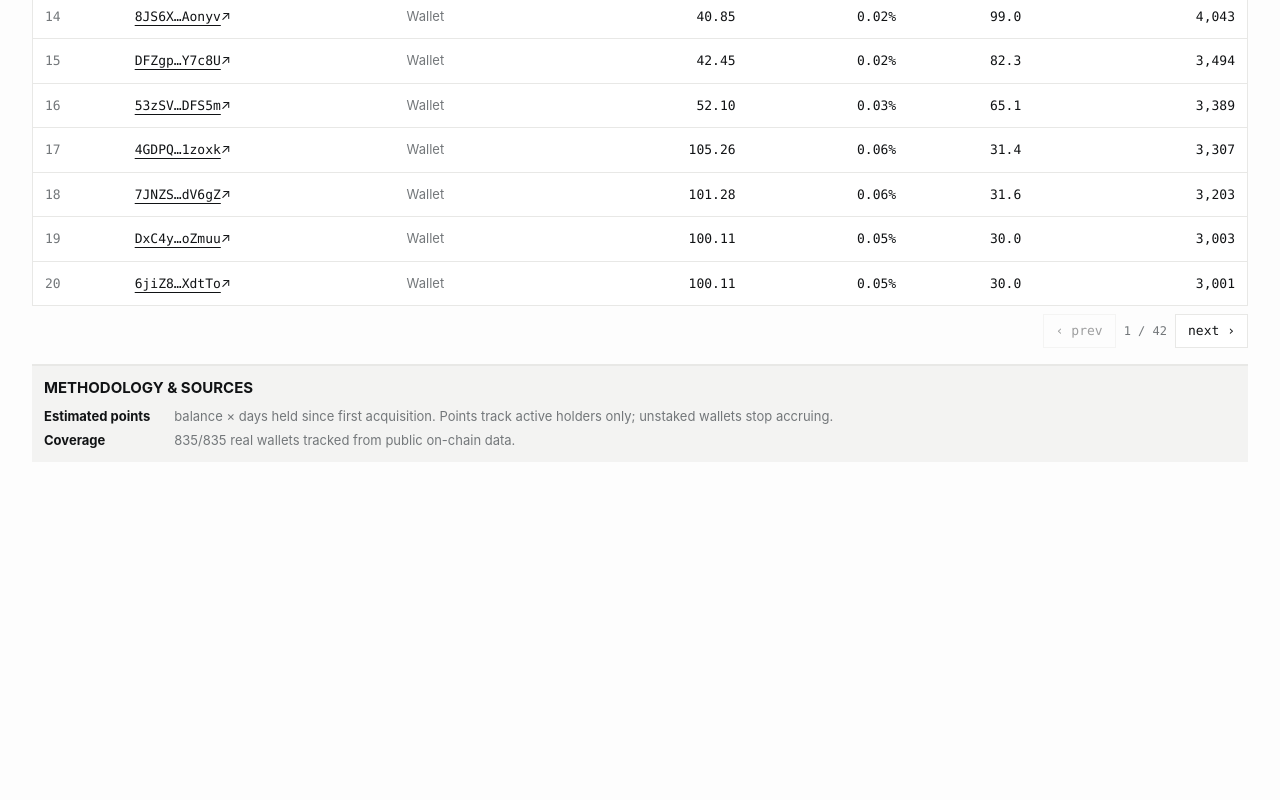
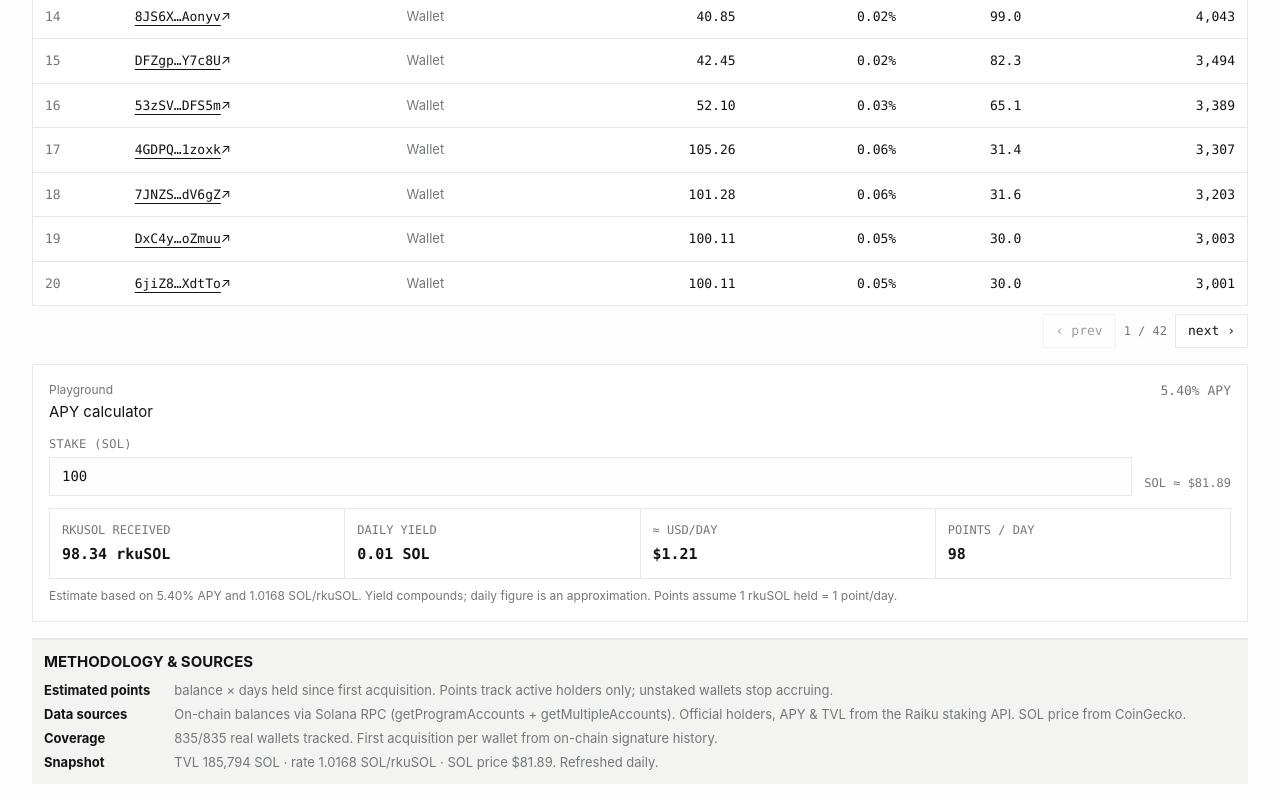
Before and after one commit to yjm26/raiku-dashboard, a React (Vite) app: page / in a window 1280 px wide. Shown: the part 2580-3380 px from the top of the page. Before the commit the page ends 3058 px from the top, so only its background shows below. Built offline with nearby package versions, Linux system fonts and the light colour scheme.

Commit message:
feat: APY playground calculator + detailed methodology sources

```diff
--- a/src/app/App.jsx
+++ b/src/app/App.jsx
@@ -9,6 +9,7 @@ import InsightGrid from './components/InsightGrid.jsx';
 import WalletSearch from './components/WalletSearch.jsx';
 import DataSection from './components/DataSection.jsx';
 import MethodologyNote from './components/MethodologyNote.jsx';
+import ApyCalculator from './components/ApyCalculator.jsx';
 
 function LoadingState() { return <main className="mx-auto grid min-h-screen max-w-xl place-items-center px-4" aria-busy="true"><div className="w-full border border-rule bg-surface p-6" role="status"><p className="m-0 text-[13px] uppercase text-muted">Raiku / loading</p><h1 className="mt-3 font-serif text-xl">Loading dashboard snapshot</h1><p className="text-[15px] text-muted">Fetching the latest rkuSOL holder data.</p></div></main>; }
 function ErrorState({ error, onRetry }) { return <main className="mx-auto grid min-h-screen max-w-xl place-items-center px-4" aria-busy="false"><div className="w-full border border-rule bg-surface p-6" role="alert"><p className="m-0 text-[13px] uppercase text-muted">Snapshot unavailable</p><h1 className="mt-3 font-serif text-xl">Couldn&apos;t load the dashboard snapshot</h1><p className="text-[15px] text-muted">{error.message || 'The snapshot could not be loaded right now.'}</p><button className="mt-4 border border-rule bg-accent px-4 py-2 text-[15px] font-medium text-page" type="button" onClick={onRetry}>Try again</button></div></main>; }
@@ -28,5 +29,5 @@ export default function App() {
     { label: 'Total estimated points', value: formatNumber(stats.totalPoints, { maximumFractionDigits: 0 }), detail: 'across active holders', tone: 'blue', emphasis: true },
   ];
   const secondary = [{ label: 'APY', value: apyLabel, detail: 'latest reported rate' }, { label: 'TVL', value: tvlSolLabel, detail: 'total value locked', tone: 'green' }, { label: 'rkuSOL rate', value: rateLabel, detail: 'SOL per rkuSOL', tone: 'blue' }, { label: 'Daily points', value: formatNumber(stats.dailyPoints, { maximumFractionDigits: 0 }), detail: 'estimated daily accrual', tone: 'green' }, { label: 'Official holders', value: formatNumber(stats.officialHolders, { maximumFractionDigits: 0 }), detail: 'Raiku API reference' }, { label: 'Top-10 concentration', value: stats.top10Share == null ? '—' : `${formatNumber(stats.top10Share, { maximumFractionDigits: 1 })}%`, detail: 'share of total supply', tone: 'amber' }];
-  return <AppShell><TopBar snapshot={snapshot} /><div className="mt-4 grid gap-4 lg:grid-cols-[minmax(340px,0.62fr)_minmax(0,1.38fr)]"><ProtocolInfo snapshot={snapshot} /><main className="app-main min-w-0" aria-busy="false"><DashboardHeader snapshot={snapshot} /><MetricGroup primary={primary} secondary={secondary} /></main></div><InsightGrid snapshot={snapshot} /><WalletSearch rows={snapshot.realRows} /><DataSection rows={snapshot.realRows} /><MethodologyNote coverage={snapshot.coverage} /></AppShell>;
+  return <AppShell><TopBar snapshot={snapshot} /><div className="mt-4 grid gap-4 lg:grid-cols-[minmax(340px,0.62fr)_minmax(0,1.38fr)]"><ProtocolInfo snapshot={snapshot} /><main className="app-main min-w-0" aria-busy="false"><DashboardHeader snapshot={snapshot} /><MetricGroup primary={primary} secondary={secondary} /></main></div><InsightGrid snapshot={snapshot} /><WalletSearch rows={snapshot.realRows} /><DataSection rows={snapshot.realRows} /><ApyCalculator snapshot={snapshot} /><MethodologyNote coverage={snapshot.coverage} snapshot={snapshot} /></AppShell>;
 }
--- /dev/null
+++ b/src/app/components/ApyCalculator.jsx
@@ -0,0 +1,76 @@
+import { useMemo, useState } from 'react';
+import { formatNumber } from '../data.js';
+
+// APY playground: stake N SOL → how much rkuSOL you receive, daily yield,
+// and estimated daily points (1 rkuSOL = 1 point/day).
+export default function ApyCalculator({ snapshot }) {
+  const stats = snapshot?.stats || {};
+  const [solInput, setSolInput] = useState('100');
+
+  const apy = Number(stats.apyPct);
+  const apyFraction = Number.isFinite(apy) ? apy / 100 : null;
+  const rate = Number(stats.rateSolPerRkuSol);
+  const solPrice = Number(stats.solPriceUsd);
+
+  const result = useMemo(() => {
+    const sol = Number(solInput);
+    if (!Number.isFinite(sol) || sol <= 0) return null;
+    const rkuSol = Number.isFinite(rate) && rate > 0 ? sol / rate : null;
+    const dailyYieldSol = apyFraction != null ? (sol * apyFraction) / 365 : null;
+    const dailyYieldRkuSol = dailyYieldSol != null && Number.isFinite(rate) && rate > 0 ? dailyYieldSol / rate : null;
+    const dailyPoints = rkuSol != null ? rkuSol : null; // 1 rkuSOL = 1 point/day
+    const dailyYieldUsd = dailyYieldSol != null && Number.isFinite(solPrice) ? dailyYieldSol * solPrice : null;
+    return { sol, rkuSol, dailyYieldSol, dailyYieldRkuSol, dailyPoints, dailyYieldUsd };
+  }, [solInput, rate, apyFraction, solPrice]);
+
+  const fmt = (v, opts) => (v == null || !Number.isFinite(Number(v))) ? '—' : formatNumber(Number(v), opts || { maximumFractionDigits: 2 });
+
+  return (
+    <section className="mt-4 border border-rule bg-surface p-4" aria-labelledby="apy-calc-title">
+      <div className="flex items-start justify-between">
+        <div>
+          <p className="m-0 text-[12px] text-muted">Playground</p>
+          <h2 id="apy-calc-title" className="m-0 mt-0.5 text-[15px] font-normal text-ink">APY calculator</h2>
+        </div>
+        <span className="font-mono text-[13px] text-muted">{apy != null ? `${formatNumber(apy, { maximumFractionDigits: 2 })}% APY` : ''}</span>
+      </div>
+
+      <div className="mt-3 grid gap-3 sm:grid-cols-[1fr_auto]">
+        <label className="block">
+          <span className="mb-1 block font-mono text-[12px] uppercase tracking-wide text-muted">Stake (SOL)</span>
+          <input
+            type="number"
+            min="0"
+            step="any"
+            value={solInput}
+            onChange={(e) => setSolInput(e.target.value)}
+            className="w-full border border-rule bg-page px-3 py-2 font-mono text-[14px] outline-none placeholder:text-muted focus:ring-2 focus:ring-accent"
+            placeholder="100"
+            aria-label="Stake amount in SOL"
+          />
+        </label>
+        <div className="flex items-end pb-1">
+          <span className="font-mono text-[12px] text-muted">{solPrice != null ? `SOL ≈ $${formatNumber(solPrice, { maximumFractionDigits: 2 })}` : ''}</span>
+        </div>
+      </div>
+
+      <div className="mt-3 grid grid-cols-2 gap-px border border-rule bg-rule sm:grid-cols-4" role="status" aria-live="polite">
+        {[
+          ['rkuSOL received', result ? `${fmt(result.rkuSol)} rkuSOL` : '—'],
+          ['Daily yield', result ? `${fmt(result.dailyYieldSol)} SOL` : '—'],
+          ['≈ USD/day', result && result.dailyYieldUsd != null ? `$${fmt(result.dailyYieldUsd)}` : '—'],
+          ['Points / day', result ? fmt(result.dailyPoints, { maximumFractionDigits: 0 }) : '—'],
+        ].map(([label, value]) => (
+          <div className="bg-surface p-3" key={label}>
+            <span className="block font-mono text-[12px] uppercase text-muted">{label}</span>
+            <strong className="mt-1 block font-mono text-[15px] tabular-nums text-ink">{value}</strong>
+          </div>
+        ))}
+      </div>
+
+      <p className="mb-0 mt-2 text-[12px] text-muted">
+        Estimate based on {apy != null ? `${formatNumber(apy, { maximumFractionDigits: 2 })}% APY` : 'reported APY'} and {rate != null ? `${rate.toFixed(4)} SOL/rkuSOL` : 'current rate'}. Yield compounds; daily figure is an approximation. Points assume 1 rkuSOL held = 1 point/day.
+      </p>
+    </section>
+  );
+}
--- a/src/app/components/MethodologyNote.jsx
+++ b/src/app/components/MethodologyNote.jsx
@@ -1,11 +1,21 @@
-export default function MethodologyNote({ coverage }) {
+export default function MethodologyNote({ coverage, snapshot }) {
+  const stats = snapshot?.stats || {};
+  const fmt = (v, opts) => (v == null || !Number.isFinite(Number(v))) ? '—' : new Intl.NumberFormat('en-US', opts || { maximumFractionDigits: 0 }).format(Number(v));
+  const tvlSol = fmt(stats.tvlSol);
+  const rate = stats.rateSolPerRkuSol != null ? Number(stats.rateSolPerRkuSol).toFixed(4) : '—';
+  const solPrice = stats.solPriceUsd != null ? `$${fmt(stats.solPriceUsd, { minimumFractionDigits: 2, maximumFractionDigits: 2 })}` : '—';
+
   return <section id="methodology" className="mt-4 border-t-2 border-rule bg-surface-muted p-3 text-[13px] leading-5 text-muted" aria-labelledby="methodology-title">
     <h2 id="methodology-title" className="m-0 text-[15px] font-bold uppercase text-ink">Methodology &amp; sources</h2>
     <div className="mt-2 grid gap-x-6 gap-y-1 sm:grid-cols-[auto_1fr]">
       <p className="m-0"><strong className="text-ink">Estimated points</strong></p>
       <p className="m-0">balance × days held since first acquisition. Points track active holders only; unstaked wallets stop accruing.</p>
+      <p className="m-0"><strong className="text-ink">Data sources</strong></p>
+      <p className="m-0">On-chain balances via Solana RPC (getProgramAccounts + getMultipleAccounts). Official holders, APY &amp; TVL from the Raiku staking API. SOL price from CoinGecko.</p>
       <p className="m-0"><strong className="text-ink">Coverage</strong></p>
-      <p className="m-0">{coverage?.found ?? 0}/{coverage?.total ?? 0} real wallets tracked from public on-chain data.</p>
+      <p className="m-0">{coverage?.found ?? 0}/{coverage?.total ?? 0} real wallets tracked. First acquisition per wallet from on-chain signature history.</p>
+      <p className="m-0"><strong className="text-ink">Snapshot</strong></p>
+      <p className="m-0">TVL {tvlSol} SOL · rate {rate} SOL/rkuSOL · SOL price {solPrice}. Refreshed daily.</p>
     </div>
   </section>;
 }
```
